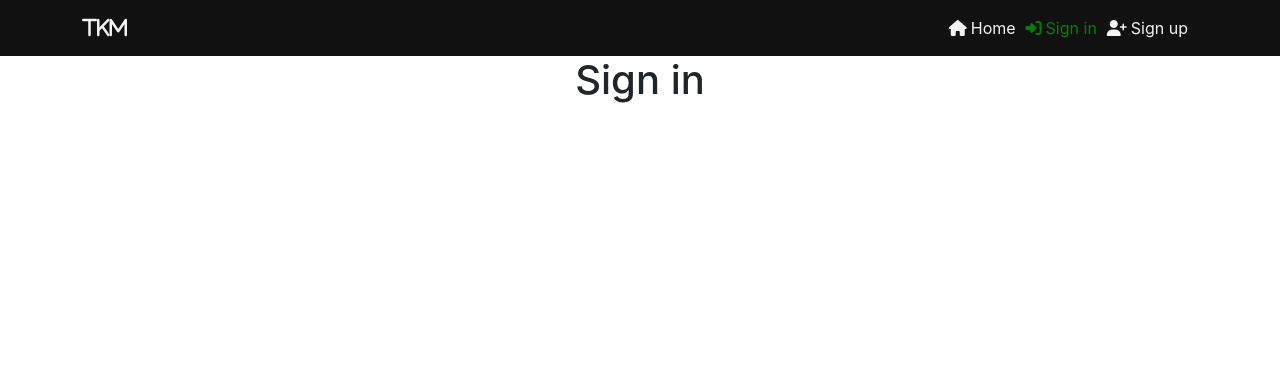
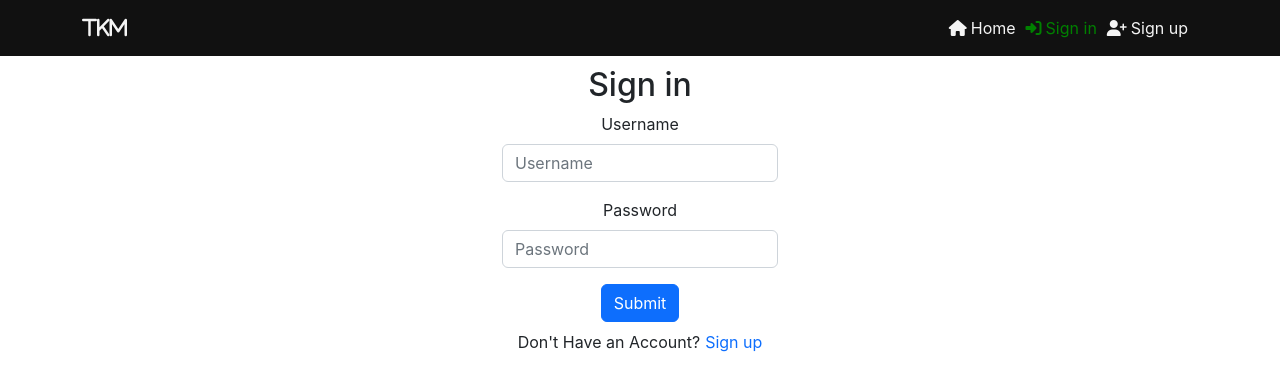
Before and after one commit to bartoszgebarowski/task-manager, a React (Create React App) app: page /signin in a window 1280 px wide. Shown: the top 390 px of the page. Built offline with nearby package versions, Linux system fonts and the light colour scheme; no server answers.

Commit message:
add basic structure to sign-in form

```diff
--- a/src/App.js
+++ b/src/App.js
@@ -3,6 +3,7 @@ import NavBar from "./components/NavBar";
 import { Routes, Route } from "react-router-dom";
 import SignUpForm from "./pages/auth/SignUpForm";
 import "./api/axiosDefaults.js";
+import SignInForm from "./pages/auth/SignInForm";
 
 function App() {
   return (
@@ -11,7 +12,7 @@ function App() {
       <Routes>
         <Route path="/" element={<h1>Home page</h1>}></Route>
         <Route path="/signup" element={<SignUpForm />}></Route>
-        <Route path="/signin" element={<h1>Sign in</h1>}></Route>
+        <Route path="/signin" element={<SignInForm />}></Route>
         <Route path="*" element={<h1>Page not found</h1>}></Route>
       </Routes>
     </div>
--- /dev/null
+++ b/src/pages/auth/SignInForm.js
@@ -0,0 +1,36 @@
+import React from "react";
+import styles from "../../styles/SignInUpForm.module.css";
+import Button from "react-bootstrap/Button";
+import Form from "react-bootstrap/Form";
+import { Container } from "react-bootstrap";
+import { Link } from "react-router-dom";
+function SignInForm() {
+  return (
+    <>
+      <h1 className={styles.FormHeader}>Sign in</h1>
+      <Container className={`justify-content-center ${styles.FormContainer}`}>
+        <Form>
+          <Form.Group className="mb-3" controlId="username">
+            <Form.Label>Username</Form.Label>
+            <Form.Control type="text" placeholder="Username" />
+          </Form.Group>
+          <Form.Group className="mb-3" controlId="password">
+            <Form.Label>Password</Form.Label>
+            <Form.Control type="password" placeholder="Password" />
+          </Form.Group>
+          <Button variant="primary" type="submit">
+            Submit
+          </Button>
+        </Form>
+        <div className="mt-2">
+          Don't Have an Account?
+          <Link className={styles.FormLink} to="/signup">
+            <span>Sign up</span>
+          </Link>
+        </div>
+      </Container>
+    </>
+  );
+}
+
+export default SignInForm;
```
